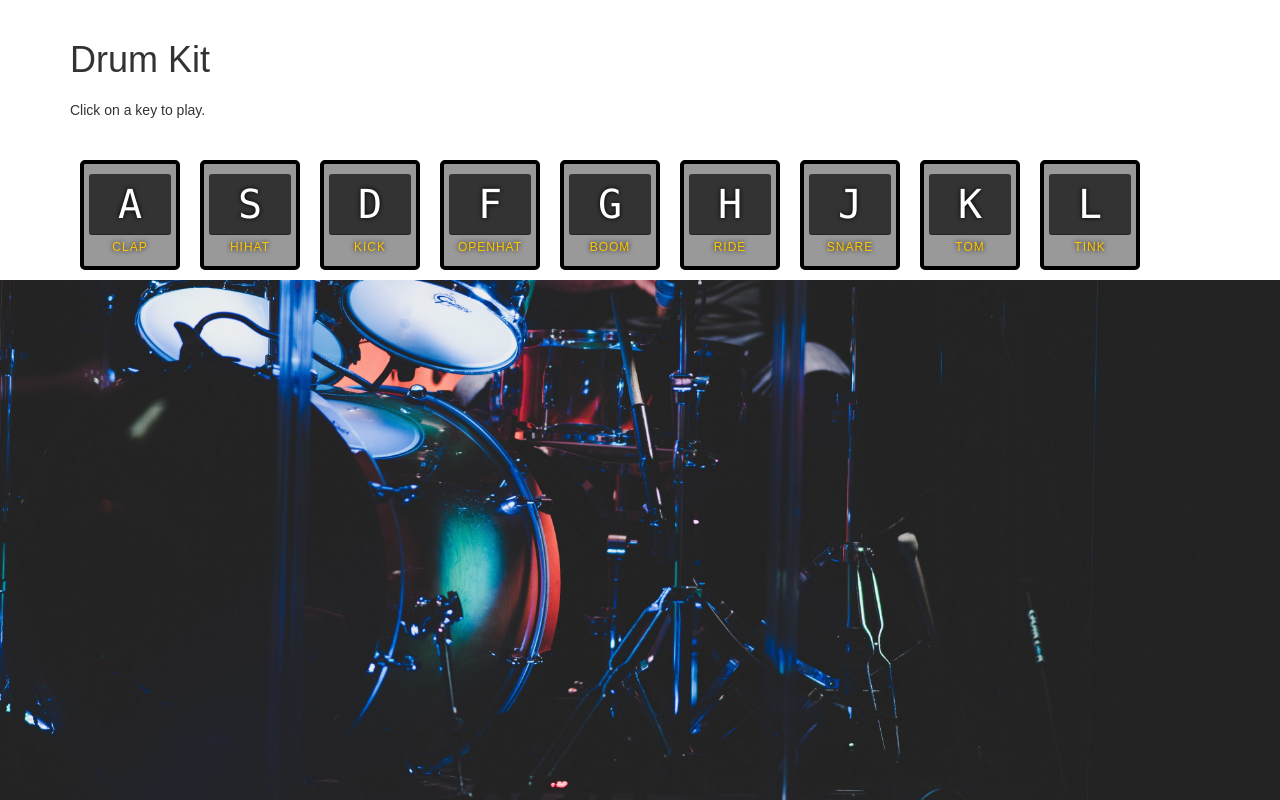
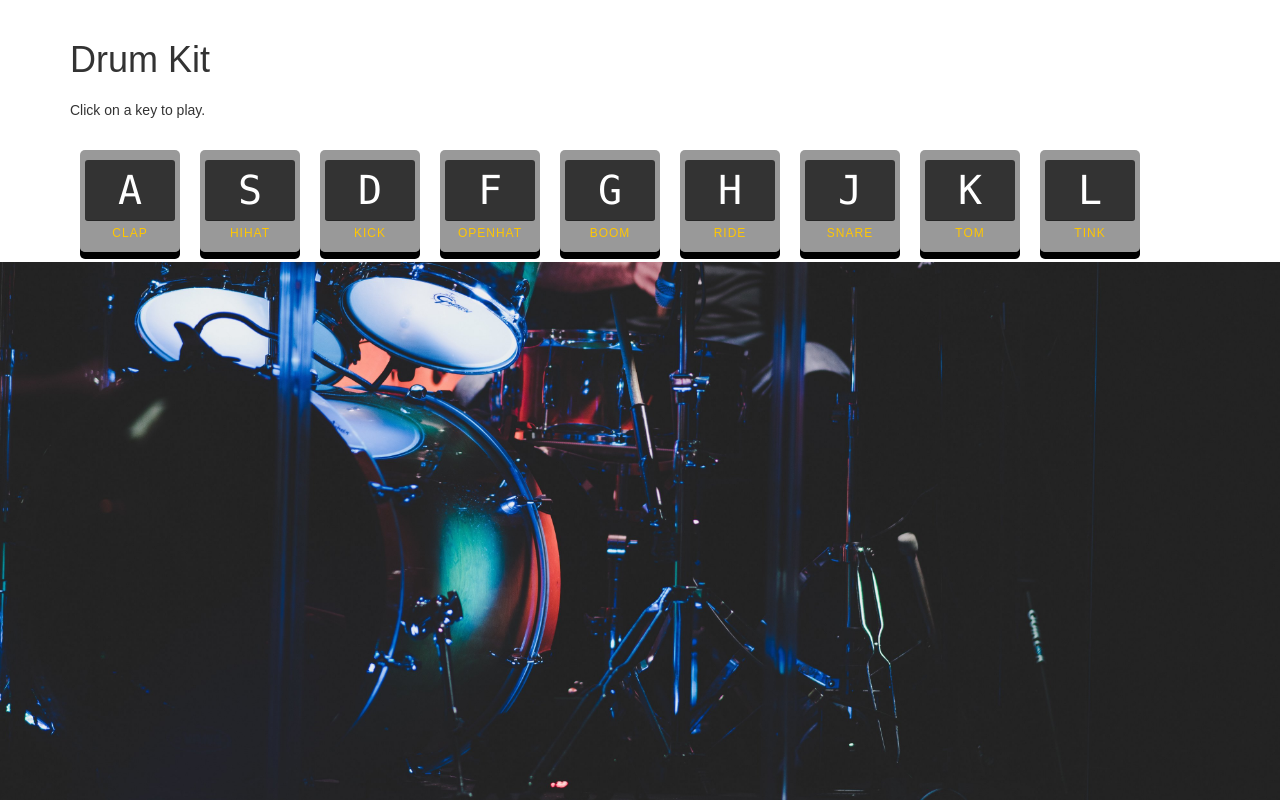
Before and after one commit to gunasai/drumkit, a plain HTML site: page index.html in a window 1280 px wide. Drawn offline with nearby package versions, Linux system fonts and the light colour scheme.

Commit message:
CSS modified.

```diff
--- a/style.css
+++ b/style.css
@@ -11,7 +11,7 @@ body,html {
 
 #instructions {
   padding-top: 20px;
-  padding-bottom: 20px;
+  padding-bottom: 10px;
 }
 
 #instructions h1 {
@@ -26,7 +26,6 @@ body,html {
 }
 
 .key {
-  border: .4rem solid black;
   border-radius: .5rem;
   margin: 1rem;
   font-size: 1.5rem;
@@ -36,8 +35,14 @@ body,html {
   text-align: center;
   color: white;
   background: rgba(0,0,0,0.4);
-  text-shadow: 0 0 .5rem black;
   cursor: pointer;
+  box-shadow: 0 7px black;
+}
+
+.key:active {
+  position: relative;
+  top: 7px;
+  box-shadow: none;
 }
 
 .playing {
```
